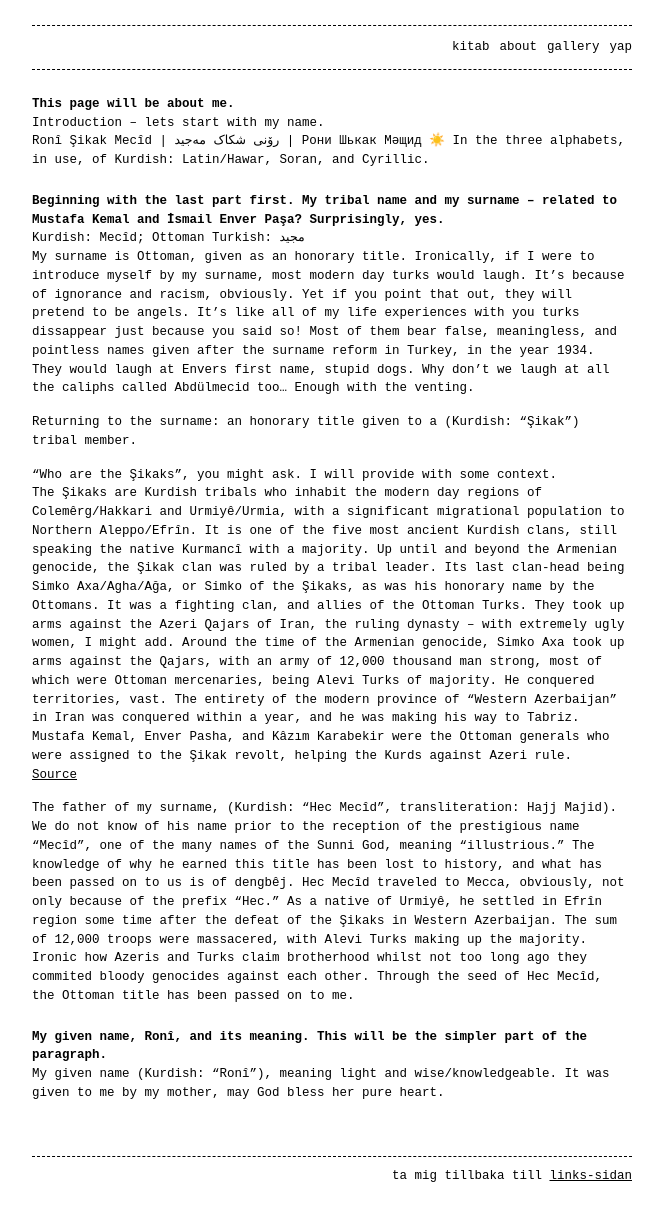
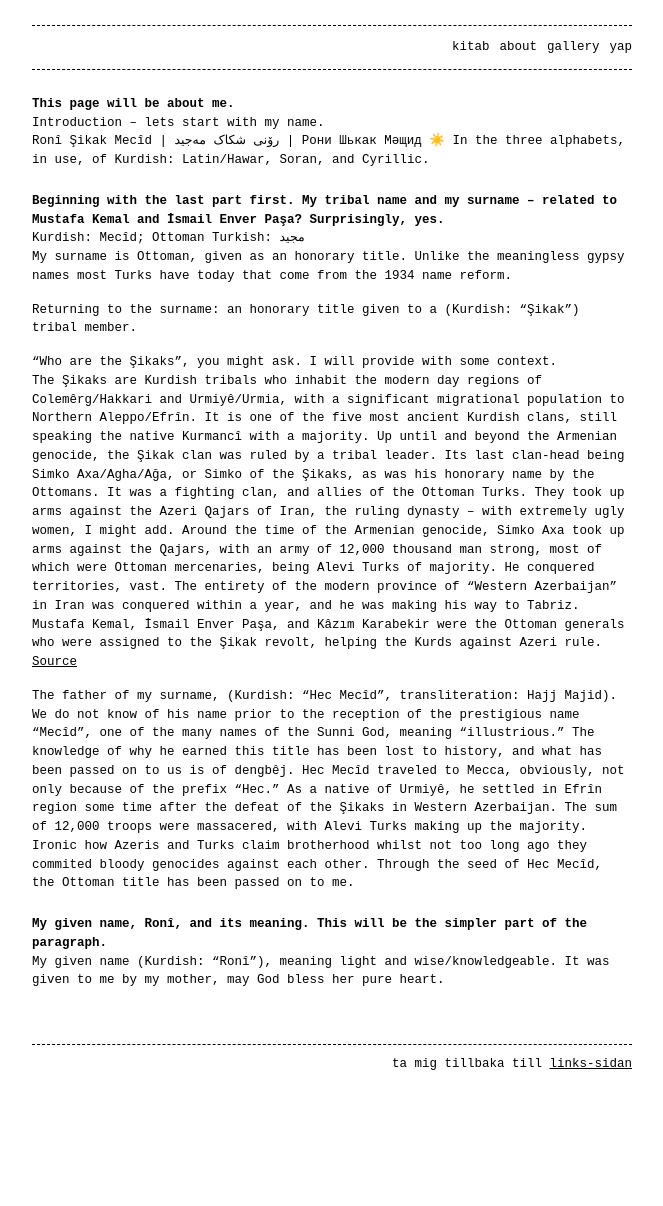
Before and after one commit to ronim-efrin/kitab, a Jekyll site: the page built from index.md, in a window 1280 px wide. Shown: the whole page, without its empty margins (308-971 px from the left). Built offline with Jekyll 4.4.1, drawn with Linux system fonts in a browser that asks for light colours; after the commit the page ends 1094 px from its top, so only the background shows below that.

Commit message:
Update index.md

```diff
--- a/index.md
+++ b/index.md
@@ -8,12 +8,12 @@ Introduction – lets start with my name.
 Ronî Şikak Mecîd | رۆنی شکاک مەجید | Рони Шькак Мәщид ☀️ In the three alphabets, in use, of Kurdish: Latin/Hawar, Soran, and Cyrillic.
 ## Beginning with the last part first. My tribal name and my surname – related to Mustafa Kemal and İsmail Enver Paşa? Surprisingly, yes.
 Kurdish: Mecîd; Ottoman Turkish: مجید
-My surname is Ottoman, given as an honorary title. Ironically, if I were to introduce myself by my surname, most modern day turks would laugh. It's because of ignorance and racism, obviously. Yet if you point that out, they will pretend to be angels. It's like all of my life experiences with you turks dissappear just because you said so! Most of them bear false, meaningless, and pointless names given after the surname reform in Turkey, in the year 1934. They would laugh at Envers first name, stupid dogs. Why don't we laugh at all the caliphs called Abdülmecid too... Enough with the venting.
+My surname is Ottoman, given as an honorary title. Unlike the meaningless gypsy names most Turks have today that come from the 1934 name reform.
 
 Returning to the surname: an honorary title given to a (Kurdish: "Şikak") tribal member.
 
 "Who are the Şikaks", you might ask. I will provide with some context.
-The Şikaks are Kurdish tribals who inhabit the modern day regions of Colemêrg/Hakkari and Urmiyê/Urmia, with a significant migrational population to Northern Aleppo/Efrîn. It is one of the five most ancient Kurdish clans, still speaking the native Kurmancî with a majority. Up until and beyond the Armenian genocide, the Şikak clan was ruled by a tribal leader. Its last clan-head being Simko Axa/Agha/Ağa, or Simko of the Şikaks, as was his honorary name by the Ottomans. It was a fighting clan, and allies of the Ottoman Turks. They took up arms against the Azeri Qajars of Iran, the ruling dynasty – with extremely ugly women, I might add. Around the time of the Armenian genocide, Simko Axa took up arms against the Qajars, with an army of 12,000 thousand man strong, most of which were Ottoman mercenaries, being Alevi Turks of majority. He conquered territories, vast. The entirety of the modern province of "Western Azerbaijan" in Iran was conquered within a year, and he was making his way to Tabriz. Mustafa Kemal, Enver Pasha, and Kâzım Karabekir were the Ottoman generals who were assigned to the Şikak revolt, helping the Kurds against Azeri rule.
+The Şikaks are Kurdish tribals who inhabit the modern day regions of Colemêrg/Hakkari and Urmiyê/Urmia, with a significant migrational population to Northern Aleppo/Efrîn. It is one of the five most ancient Kurdish clans, still speaking the native Kurmancî with a majority. Up until and beyond the Armenian genocide, the Şikak clan was ruled by a tribal leader. Its last clan-head being Simko Axa/Agha/Ağa, or Simko of the Şikaks, as was his honorary name by the Ottomans. It was a fighting clan, and allies of the Ottoman Turks. They took up arms against the Azeri Qajars of Iran, the ruling dynasty – with extremely ugly women, I might add. Around the time of the Armenian genocide, Simko Axa took up arms against the Qajars, with an army of 12,000 thousand man strong, most of which were Ottoman mercenaries, being Alevi Turks of majority. He conquered territories, vast. The entirety of the modern province of "Western Azerbaijan" in Iran was conquered within a year, and he was making his way to Tabriz. Mustafa Kemal, İsmail Enver Paşa, and Kâzım Karabekir were the Ottoman generals who were assigned to the Şikak revolt, helping the Kurds against Azeri rule.
 [Source](https://en.wikipedia.org/wiki/Simko_Shikak_revolt_(1918–1922))
 
 The father of my surname, (Kurdish: "Hec Mecîd", transliteration: Hajj Majid). We do not know of his name prior to the reception of the prestigious name "Mecîd", one of the many names of the Sunni God, meaning "illustrious." The knowledge of why he earned this title has been lost to history, and what has been passed on to us is of dengbêj. Hec Mecîd traveled to Mecca, obviously, not only because of the prefix "Hec." As a native of Urmiyê, he settled in Efrîn region some time after the defeat of the Şikaks in Western Azerbaijan. The sum of 12,000 troops were massacered, with Alevi Turks making up the majority. Ironic how Azeris and Turks claim brotherhood whilst not too long ago they commited bloody genocides against each other. Through the seed of Hec Mecîd, the Ottoman title has been passed on to me.
```
